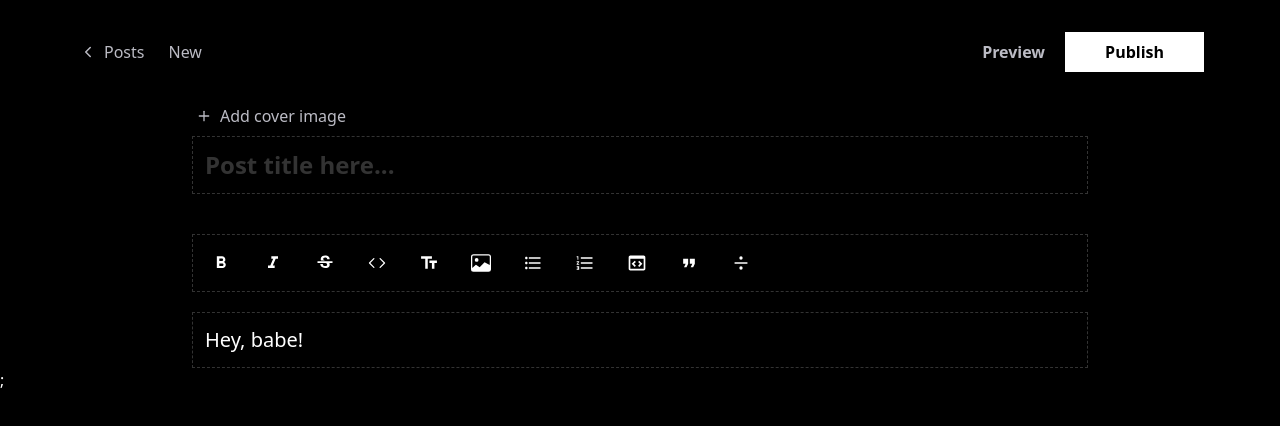
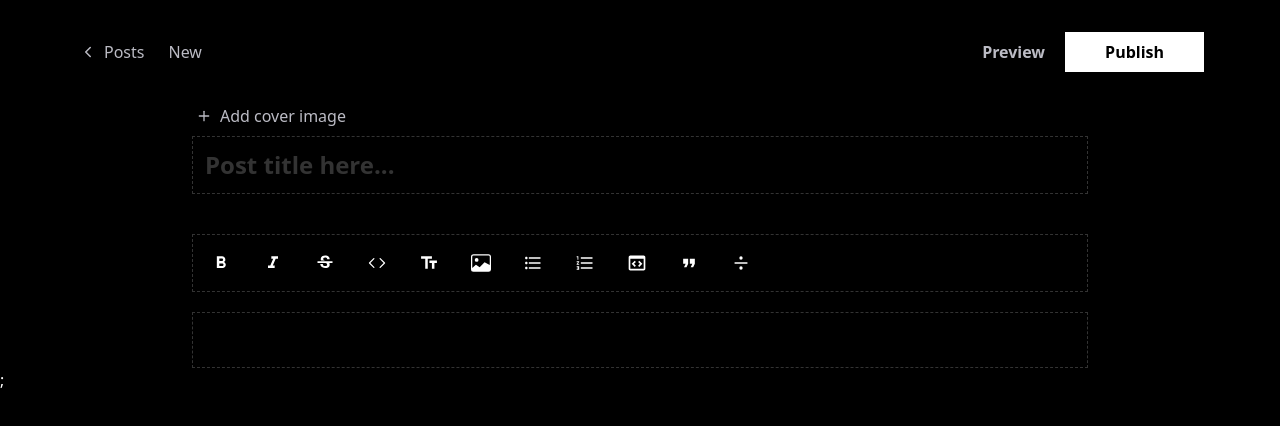
Before and after one commit to akinloluwami/keydown, a Next.js app: page /write in a window 1280 px wide. Shown: the top 426 px of the page. Built offline with nearby package versions, Linux system fonts and the light colour scheme; no server answers; what @uploadfly/js would draw is missing.

Commit message:
accept "content" prop

```diff
--- a/components/Editor.tsx
+++ b/components/Editor.tsx
@@ -33,9 +33,11 @@ lowlight.register("elixir", elixir);
 export const Editor = ({
   isPostPublished,
   autoSave,
+  content,
 }: {
   isPostPublished: boolean;
   autoSave: (content: string) => void;
+  content?: string;
 }) => {
   const extensions = [
     StarterKit,
@@ -62,8 +64,8 @@ export const Editor = ({
   }, 1000);
 
   const editor = useEditor({
+    content,
     extensions,
-    content: "<p>Hey, babe!</p>",
     onUpdate: () => !isPostPublished && debouncedAutoSave(editor?.getHTML()!),
   });
 
```
